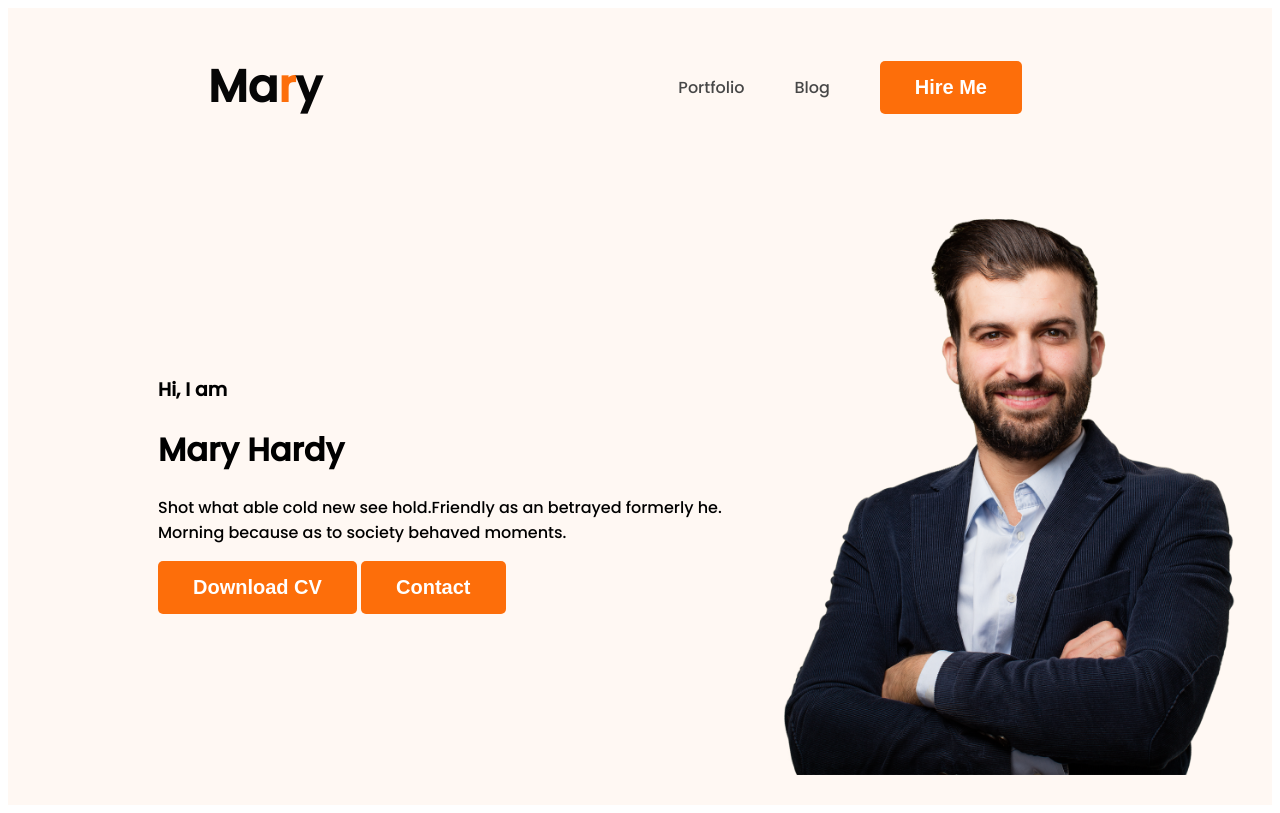
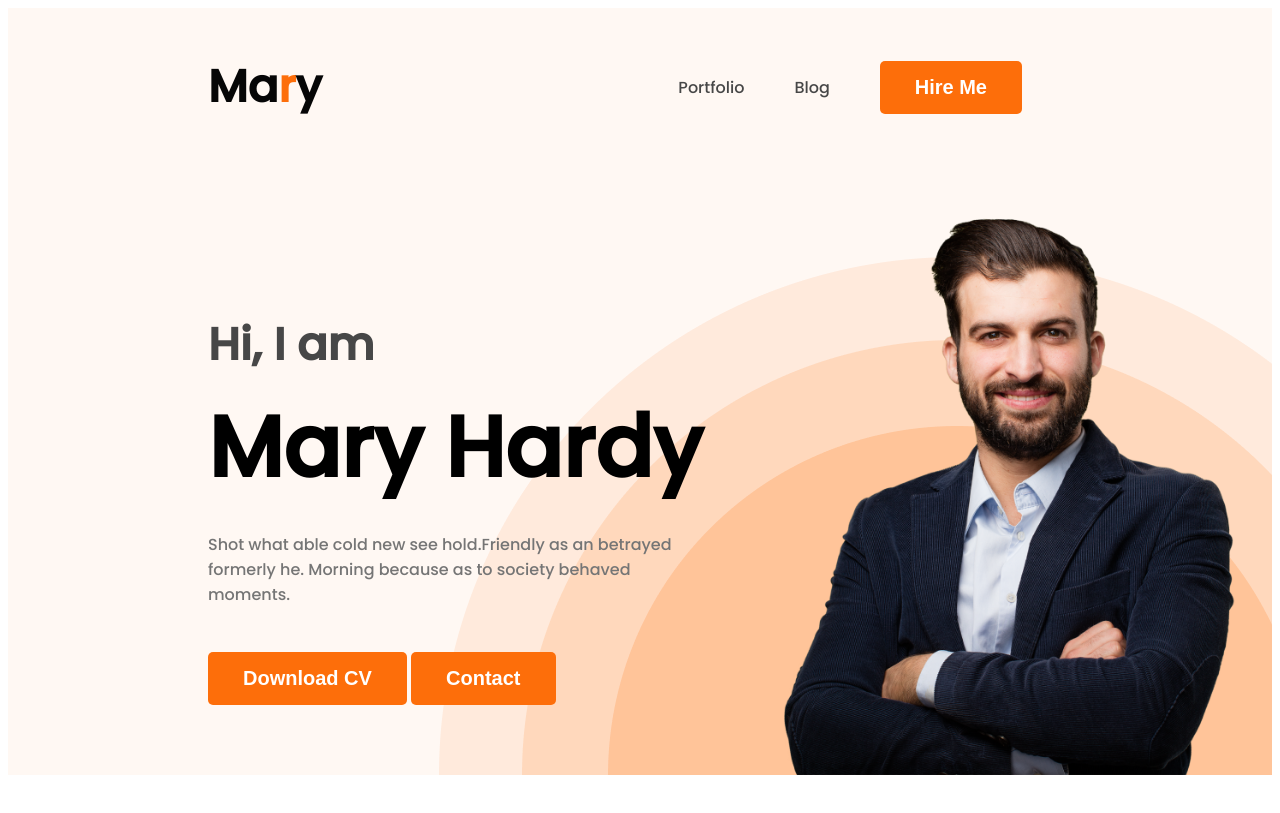
Before and after one commit to SkRahat787/developer-portfolio, a plain HTML site: page index.html in a window 1280 px wide. Drawn offline with Linux system fonts and the light colour scheme.

Commit message:
third commit

```diff
--- a/css/style.css
+++ b/css/style.css
@@ -12,6 +12,13 @@ body {
     font-size: 20px;
     font-weight: 700;
     padding: 15px 35px;
+}
+
+.header {
+    background-color: #FFF8F3;
+    background-image: url("../images/header_bg.png");
+    background-repeat: no-repeat;
+    background-position: bottom right;
 }
 
 nav {
@@ -47,14 +54,35 @@ nav a {
 .text-primary {
     color: #FD6E0A;
 }
-.header{
-    background-color: #FFF8F3;
-}
-.banner{
-    padding: 30px 30px 30px 150px;
+
+.banner {
+    padding: 30px 30px 0px 200px;
     display: flex;
     align-items: center;
+    justify-content: space-between;
 }
-.pro-pic{
+
+.pro-pic {
     width: 500px;
 }
+
+.banner-greetings {
+    font-size: 45px;
+    color: #474747;
+    margin-bottom: 0;
+}
+
+.banner-title {
+    font-size: 85px;
+    font-weight: 700;
+    margin-top: 5px;
+    margin-bottom: 20px;
+}
+.banner-des{
+    color: #757575;
+    margin-top: 0;
+    margin-bottom: 45px;
+}
+.banner-content{
+    max-width: 500px;
+}
--- a/index.html
+++ b/index.html
@@ -24,10 +24,10 @@
             </ul>
         </nav>
         <div class="banner">
-            <div>
+            <div class="banner-content">
                 <h3 class="banner-greetings">Hi, I am</h3>
                 <h1 class="banner-title">Mary Hardy</h1>
-                <p>Shot what able cold new see hold.Friendly as an betrayed formerly he. Morning because as to society
+                <p class="banner-des">Shot what able cold new see hold.Friendly as an betrayed formerly he. Morning because as to society
                     behaved moments.</p>
                 <button class="btn-primary">Download CV</button>
                 <button class="btn-primary">Contact</button>
```
